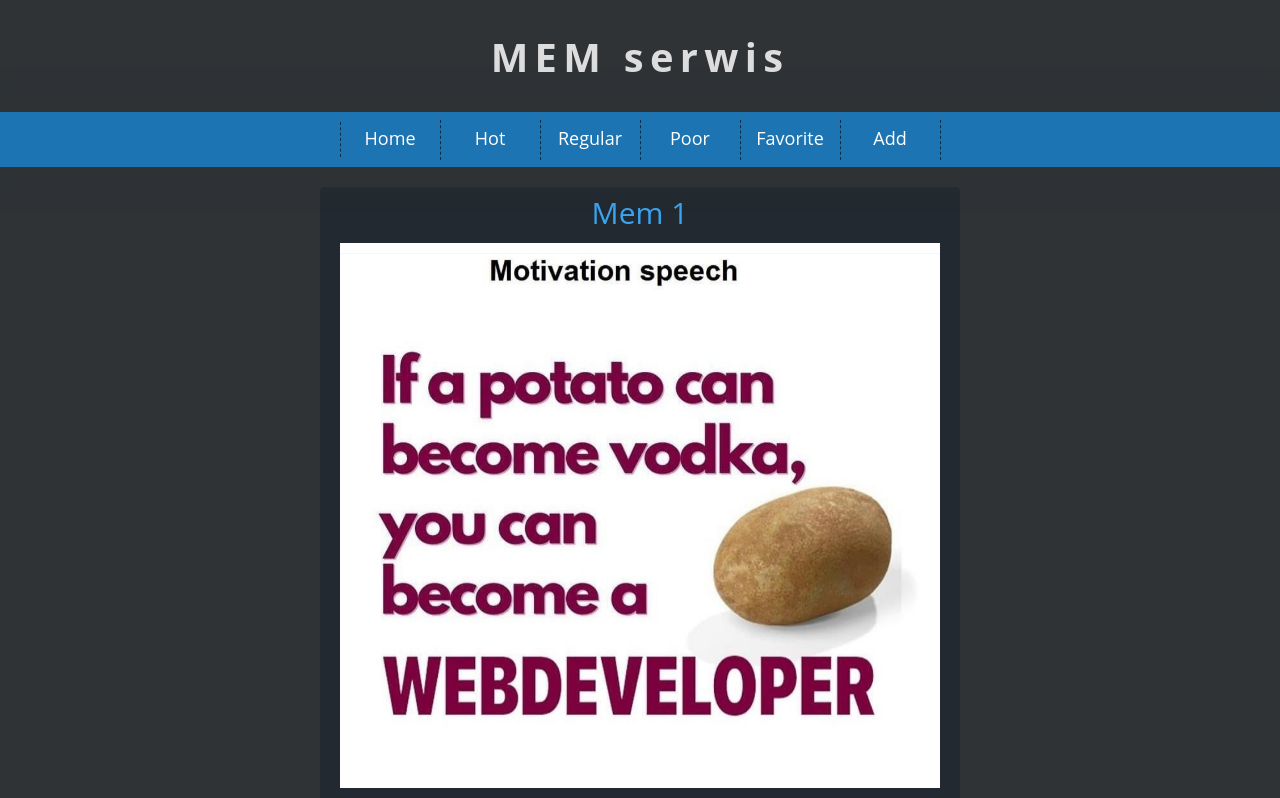
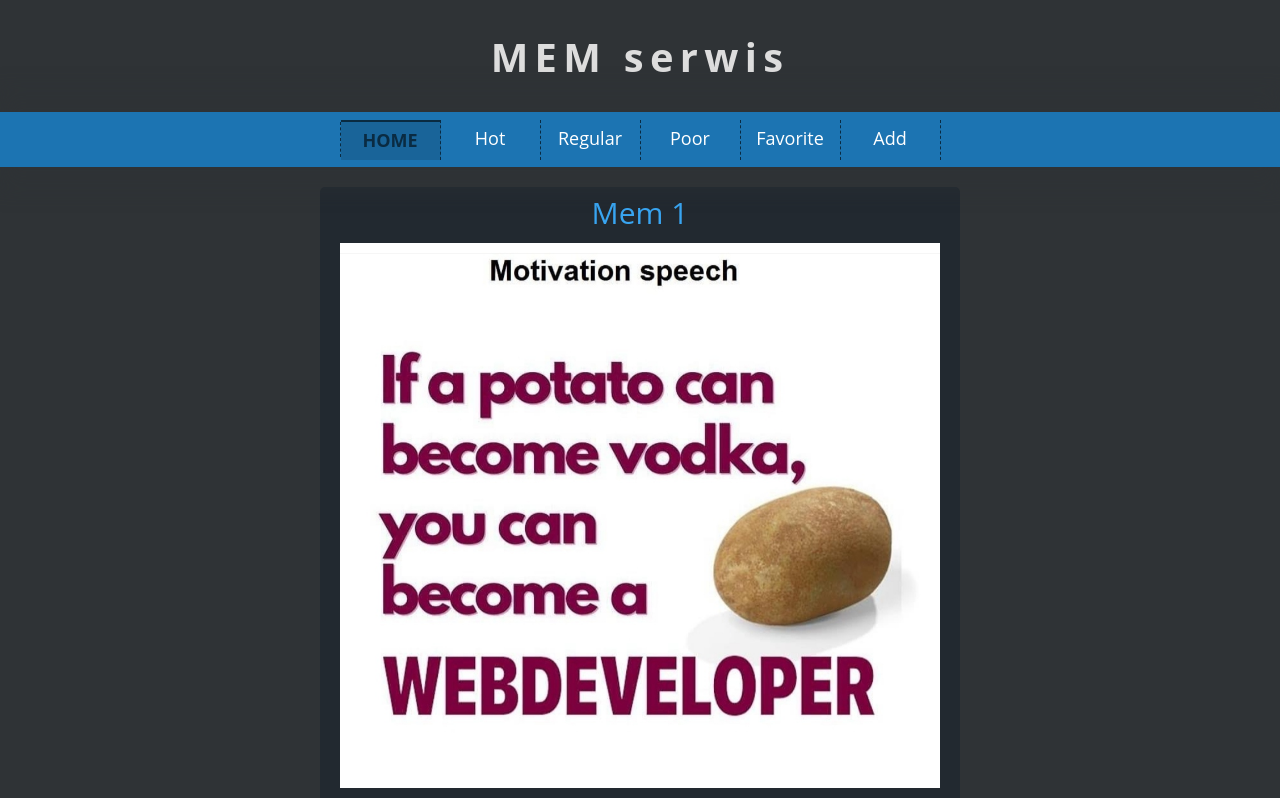
Before and after one commit to kubawis89/mem-serwis, a React (Create React App) app: page /home in a window 1280 px wide. Shown: the top 798 px of the page. Built offline with nearby package versions, Linux system fonts and the light colour scheme.

Commit message:
GH Pages try

```diff
--- a/package.json
+++ b/package.json
@@ -1,6 +1,6 @@
 {
+  "homepage": "https://kubawis89.github.io/mem-serwis",
   "name": "projekt",
-  "homepage": "https://kubawis89.github.io/mem-serwis/",
   "version": "0.1.0",
   "private": true,
   "dependencies": {
@@ -26,9 +26,9 @@
     "web-vitals": "^1.1.2"
   },
   "scripts": {
-    "start": "react-scripts start",
     "predeploy": "npm run build",
     "deploy": "gh-pages -d build",
+    "start": "react-scripts start",
     "build": "react-scripts build",
     "test": "react-scripts test",
     "eject": "react-scripts eject"
--- a/src/components/ErrorPage/ErrorPage.js
+++ b/src/components/ErrorPage/ErrorPage.js
@@ -8,7 +8,7 @@ const ErrorPage = () => {
       <h1>404</h1>
       <h2>Oh man, looks like you're lost:(</h2>
       <p>
-        Better go back to our <NavLink to="/memes">homepage!</NavLink>
+        Better go back to our <NavLink to="/home">homepage!</NavLink>
       </p>
       <img
         src="https://img.joemonster.org/upload/zno/6220097e52abfbnie_bangla_guy.jpg"
--- a/src/components/Navigation/NavLinks/NavLinks.js
+++ b/src/components/Navigation/NavLinks/NavLinks.js
@@ -55,7 +55,7 @@ function NavLinks() {
   return (
     <LinkContainer>
       <LinkWrapper>
-        <NavLink to="/memes">
+        <NavLink to="/home">
           <LinkItem>Home</LinkItem>
         </NavLink>
         <NavLink to="/hot">
```
